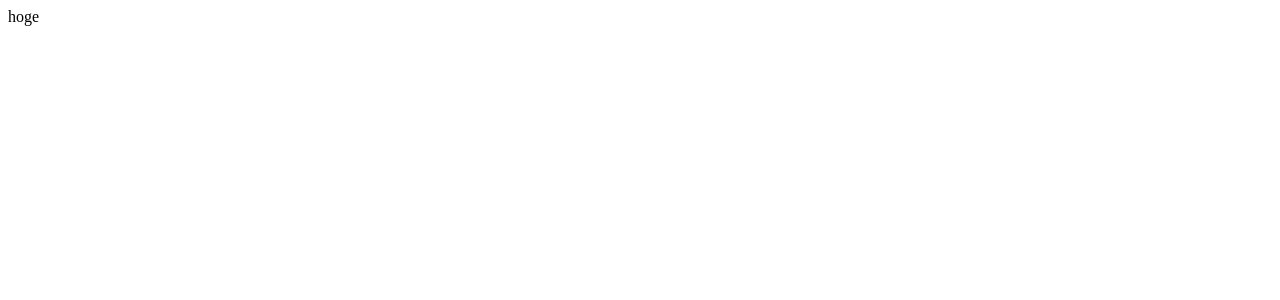
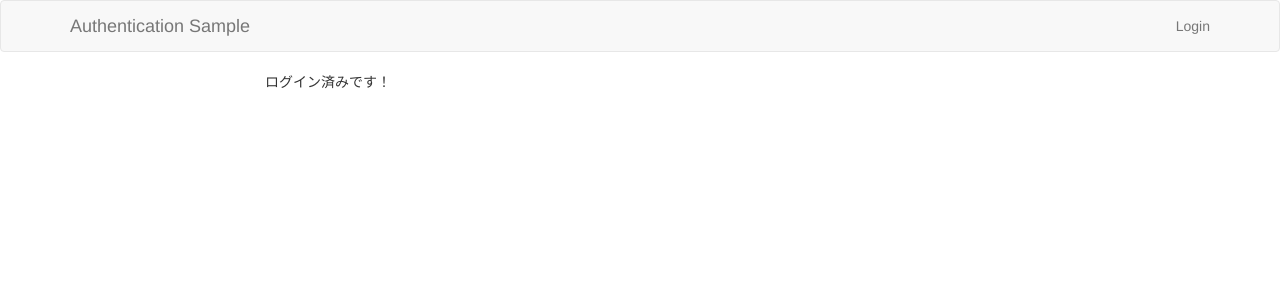
Before and after one commit to xKxAxKx/auth_django_and_angular2, an Angular app in the folder ngApp/: page / in a window 1280 px wide. Shown: the top 300 px of the page. Built offline with nearby package versions, Linux system fonts and the light colour scheme.

Commit message:
ヘッダー実装

```diff
--- a/ngApp/package.json
+++ b/ngApp/package.json
@@ -23,7 +23,8 @@
     "bootstrap": "^3.3.7",
     "core-js": "^2.4.1",
     "intl": "^1.2.5",
-    "ng2-bootstrap": "^1.1.14",
+    "ng2-bootstrap": "^1.6.3",
+    "ngx-bootstrap": "^1.7.1",
     "rxjs": "^5.1.0",
     "zone.js": "^0.8.4"
   },
--- a/ngApp/src/app/app.component.ts
+++ b/ngApp/src/app/app.component.ts
@@ -3,6 +3,7 @@ import { Component } from '@angular/core';
 @Component({
   selector: 'app-root',
   template: `
+    <header header></header>
     <router-outlet></router-outlet>
   `,
 })
--- a/ngApp/src/app/app.module.ts
+++ b/ngApp/src/app/app.module.ts
@@ -8,11 +8,13 @@ import { AppRoutingModule }   from './app-routing.module';
 
 import { MainComponent }      from './components/main.component';
 import { MainService } from './services/main.service';
+import { HeaderComponent }      from './components/header.component';
 
 @NgModule({
   declarations: [
     AppComponent,
-    MainComponent
+    MainComponent,
+    HeaderComponent
   ],
   imports: [
     BrowserModule,
--- /dev/null
+++ b/ngApp/src/app/components/header.component.ts
@@ -0,0 +1,22 @@
+import { Component,Input } from '@angular/core';
+import { Router, ActivatedRoute, Params }   from '@angular/router';
+
+@Component({
+  selector: 'header',
+  templateUrl: '../templates/header.component.html',
+})
+export class HeaderComponent {
+  constructor(
+    private router: Router,
+  ){
+
+  }
+
+  ngOnInit() {
+
+  }
+
+  logout(): void{
+
+  }
+}
--- a/ngApp/src/app/templates/header.component.html
+++ b/ngApp/src/app/templates/header.component.html
@@ -0,0 +1,10 @@
+<nav class="navbar navbar-default">
+  <div class="container">
+    <a href="/" class="title navbar-brand">Authentication Sample</a>
+    <ul class="nav navbar-nav navbar-right">
+      <li>
+        <a (click)="authService.signUp = false" class="cursor_pointer">Login</a>
+      </li>
+    </ul>
+  </div>
+</nav>
--- a/ngApp/src/app/templates/main.component.html
+++ b/ngApp/src/app/templates/main.component.html
@@ -2,7 +2,7 @@
   <div class="center">
     <div class="row">
       <div class="col-sm-8 col-sm-offset-2">
-        {{testVar}}
+        ログイン済みです！
       </div>
     <div>
   </div>
```
Also changed, not shown: ngApp/.angular-cli.json.
